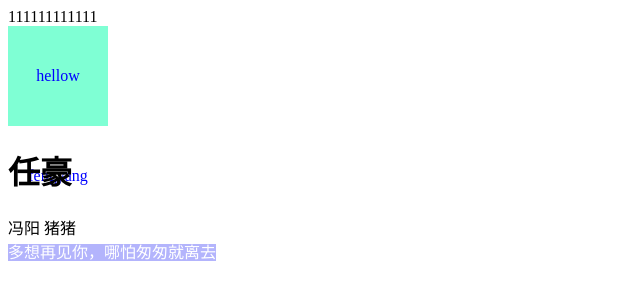
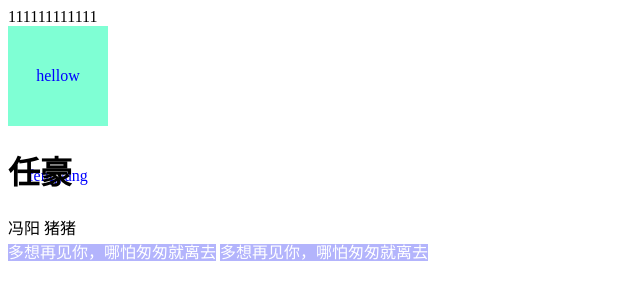
Before and after one commit to WangXiaoJiess/6, a plain HTML site: page index.html in a window 1280 px wide. Shown: the whole page, without its empty margins (0-640 px from the left). Drawn offline with Linux system fonts and the light colour scheme.

Commit message:
张子浩

```diff
--- a/index.html
+++ b/index.html
@@ -14,6 +14,9 @@
     <div>冯阳  猪猪</div>
 
     <span>多想再见你，哪怕匆匆就离去</span>
+
+    <span>多想再见你，哪怕匆匆就离去</span>
+
 
 
 
```
